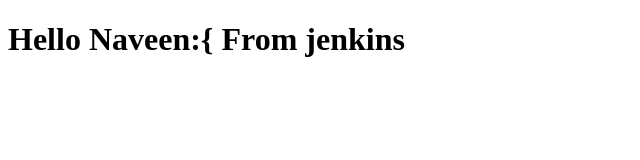
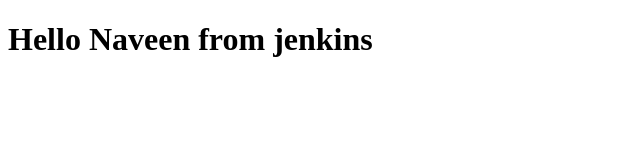
Before and after one commit to NaveenMadMax/zenclass, a plain HTML site: page index.html in a window 1280 px wide. Shown: the whole page, without its empty margins (0-640 px from the left). Drawn offline with Linux system fonts and the light colour scheme.

Commit message:
Update index.html 7

```diff
--- a/index.html
+++ b/index.html
@@ -4,6 +4,6 @@
 	<title>Hello Worlds:)</title>
 </head>
 <body>
-	<h1>Hello Naveen:{ From jenkins</h>
+	<h1>Hello Naveen from jenkins</h>
 </body>
 </html>
```
